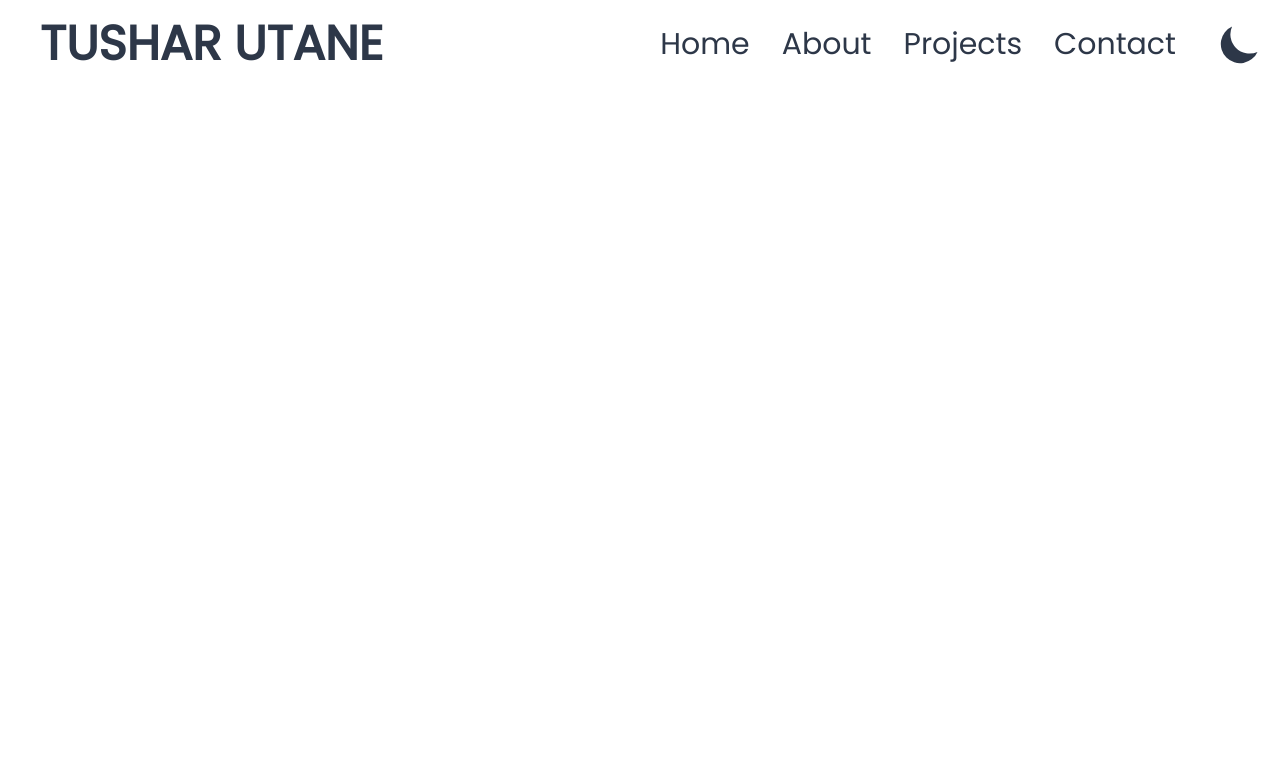
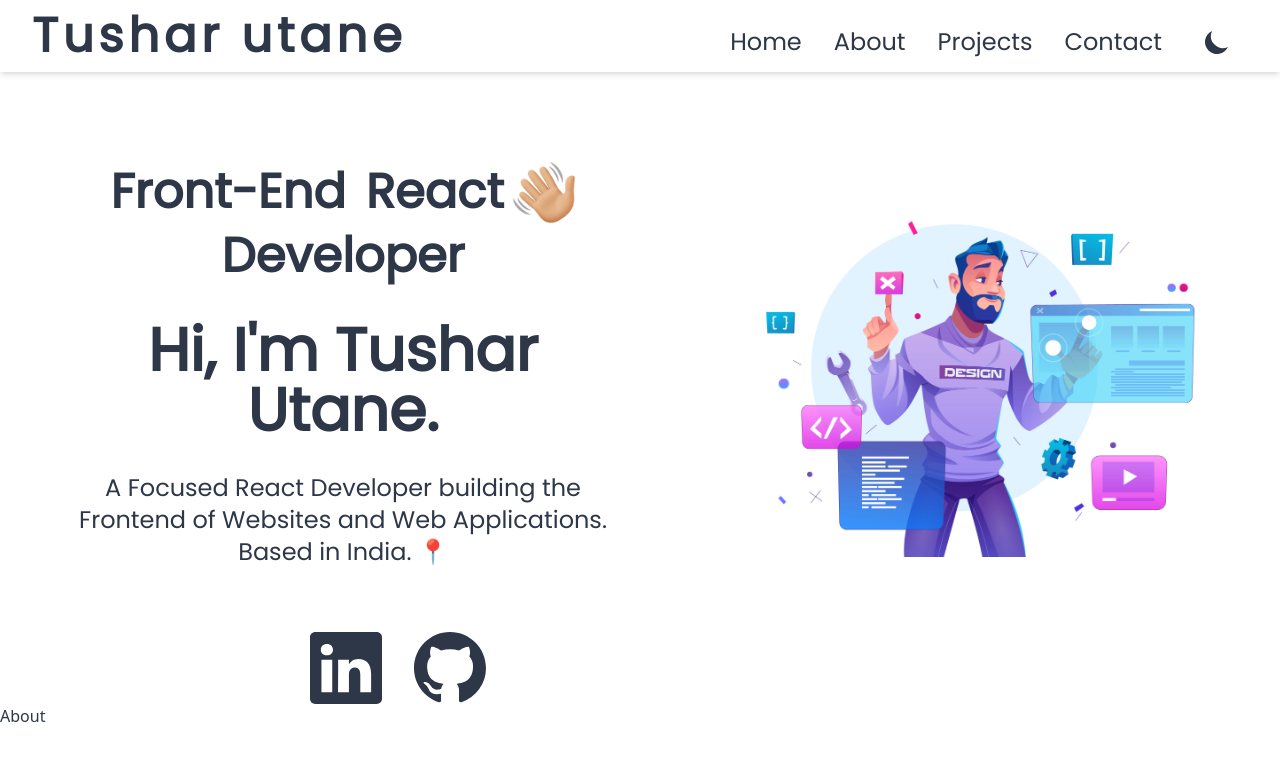
Before and after one commit to TusharUtane07/personal-portfolio, a React (Create React App) app: page / in a window 1280 px wide. Shown: the top 760 px of the page. Built offline with nearby package versions, Linux system fonts and the light colour scheme.

Commit message:
Home page Done

```diff
--- a/public/index.html
+++ b/public/index.html
@@ -7,6 +7,9 @@
     <link rel="preconnect" href="https://fonts.googleapis.com">
 <link rel="preconnect" href="https://fonts.gstatic.com" crossorigin>
 <link href="https://fonts.googleapis.com/css2?family=Poppins&display=swap" rel="stylesheet">
+<link rel="preconnect" href="https://fonts.googleapis.com">
+<link rel="preconnect" href="https://fonts.gstatic.com" crossorigin>
+<link href="https://fonts.googleapis.com/css2?family=Pacifico&display=swap" rel="stylesheet">
     <title>Tushar Utane</title>
 </head>
 <body className="dark">
--- a/src/App.jsx
+++ b/src/App.jsx
@@ -1,10 +1,14 @@
 import React from 'react'
 import Navbar from './components/Navbar'
+import Home from './components/Home'
+import About from './components/About'
 
 const App = () => {
   return (
     <div>
       <Navbar/>
+      <Home/>
+      <About/>
     </div>
   )
 }
--- /dev/null
+++ b/src/components/About.jsx
@@ -0,0 +1,9 @@
+import React from 'react'
+
+const About = () => {
+  return (
+    <div>About</div>
+  )
+}
+
+export default About
--- /dev/null
+++ b/src/components/Home.jsx
@@ -0,0 +1,48 @@
+import React from "react";
+import w1 from "../assests/w1.png";
+import w2 from "../assests/w2.jpg";
+import { BsGithub, BsLinkedin } from "react-icons/bs";
+
+const Home = () => {
+  return (
+    <div className="font-poppins">
+      <div className="lg:flex lg:items-center lg:justify-center lg:mt-10 lg:mx-5 lg:space-x-10">
+        <div className="">
+          <div className="mt-16 text-5xl font-bold text-center md:text-7xl lg:mt-10 lg:text-5xl lg:flex lg:items-center lg:space-x-5 lg:justify-center">
+            <h2>Front-End</h2>
+            <h2 className="flex items-center justify-center my-2 lg:justify-start">
+              React <img src={w1} className="w-12 ml-2 lg:w-16" />
+            </h2>
+          </div>
+            <h2 className="text-5xl font-bold text-center ">Developer</h2>
+          <div className="mt-12 text-2xl mx-8 text-center md:text-2xl md:my-16 lg:mt-10 lg:mx-10 ">
+            <span className="font-bold text-3xl md:text-5xl block lg:text-6xl lg:mb-8">
+              Hi, I'm Tushar Utane.
+            </span>
+            <span>
+              A Focused React Developer building the Frontend of Websites and
+              Web Applications.
+            <span> Based in India. 📍</span>
+            </span>
+          </div>
+          </div>
+        <div className="hidden lg:flex items-center">
+          <img src={w2} alt="developer-image" className="w-[70rem] rounded-lg" />
+        </div>
+      </div>
+      <div className="mt-14 text-5xl md:text-7xl  flex items-center justify-center space-x-6 md:space-x-8 lg:justify-start lg:ml-[310px] lg:mt-0">
+            <a
+              href="https://www.linkedin.com/in/tushar-utane-492b00260/"
+              target="_blank"
+            >
+              <BsLinkedin />
+            </a>
+            <a href="https://github.com/CodeWithTusharUtane" target="_blank">
+              <BsGithub />
+            </a>
+          </div>
+    </div>
+  );
+};
+
+export default Home;
--- a/src/components/Navbar.jsx
+++ b/src/components/Navbar.jsx
@@ -8,12 +8,12 @@ const Navbar = () => {
 
   return (
     <>
-    <div className="font-poppins text-primary lg:hidden">
+    <div className="font-poppins text-primary lg:hidden shadow-md">
       <div
-        className="uppercase flex items-center justify-between mx-5 text-2xl h-16  md:text-5xl
-      md:mx-10 md:my-3 font-extrabold"
+        className=" flex items-center justify-between mx-5 text-2xl h-16  md:text-5xl
+      md:mx-10 md:my-5 md:pb-2 font-extrabold"
       >
-        <div>tushar utane</div>
+        <div>Tushar utane</div>
         <div>
           <ThemeToggle />
         </div>
@@ -30,12 +30,12 @@ const Navbar = () => {
       <div
         className={
           nav
-            ? "fixed top-0 left-0 w-screen h-screen bg-white text-black  z-10 duration-300"
-            : "fixed top-0 left-[-100%] w-[300px] h-screen bg-white  text-black z-10 duration-300"
+            ? "fixed top-0 left-0 w-screen h-screen bg-white text-black  z-10 duration-700"
+            : "fixed top-0 left-[-100%] w-[300px] h-screen bg-white  text-black z-10 duration-700"
         }
       >
         <div className="flex items-center justify-between h-16 mx-5 md:mx-10 md:my-3">
-          <div className="uppercase text-2xl text-black  md:text-5xl font-bold">
+          <div className="uppercase text-2xl text-black  md:text-5xl font-bold ">
             Tushar utane
           </div>
           <RxCross1
@@ -43,7 +43,7 @@ const Navbar = () => {
             className="text-3xl md:text-5xl"
           />
         </div>
-        <div className="flex flex-col text-center justify-center mt-10 space-y-5 text-2xl md:text-5xl md:space-y-14 md:mt-16">
+        <div className="flex flex-col text-center justify-center mt-16 space-y-12 text-4xl md:text-5xl md:space-y-14 md:mt-16">
           <div className="">Home</div>
           <div className="">About</div>
           <div className="">Projects</div>
@@ -53,13 +53,13 @@ const Navbar = () => {
       </div>
     </div>
     {/* Desktop */}
-    <div className="font-poppins mt-3 hidden lg:flex items-center justify-between">
-        <div className="uppercase text-5xl font-bold ml-10">Tushar utane</div>
-      <div className="flex items-center space-x-8 justify-between">
-        <div className="text-3xl ">Home</div>
-        <div className="text-3xl ">About</div>
-        <div className="text-3xl ">Projects</div>
-        <div className="text-3xl ">Contact</div>
+    <div className="font-poppins mt-3 hidden lg:flex items-center justify-between shadow-md">
+        <div className=" text-5xl font-bold ml-5 xl:ml-8 tracking-widest xl:pb-3">Tushar utane</div>
+      <div className="flex items-center space-x-5 justify-between mr-5 xl:mr-8 xl:space-x-8 ">
+        <div className="text-2xl ">Home</div>
+        <div className="text-2xl ">About</div>
+        <div className="text-2xl ">Projects</div>
+        <div className="text-2xl ">Contact</div>
         <div>
           <ThemeToggle/>
         </div>
--- a/src/components/ThemeToggle.jsx
+++ b/src/components/ThemeToggle.jsx
@@ -12,7 +12,7 @@ const ThemeToggle = () => {
           className="flex items-center cursor-pointer"
           onClick={() => setTheme(theme === "dark" ? "light" : "dark")}
         >
-          <HiSun className="text-primary text-3xl md:text-5xl mr-2"/>
+          <HiSun className="text-primary text-3xl md:text-5xl mr-2 lg:text-3xl"/>
 
         </div>
       ) : (
@@ -20,7 +20,7 @@ const ThemeToggle = () => {
           className="flex items-center cursor-pointer"
           onClick={() => setTheme(theme === "dark" ? "light" : "dark")}
         >
-          <HiMoon className="text-primary text-3xl md:text-5xl mr-2"/>
+          <HiMoon className="text-primary text-3xl md:text-5xl mr-2 lg:text-3xl"/>
 
         </div>
       )}
--- a/tailwind.config.js
+++ b/tailwind.config.js
@@ -7,7 +7,8 @@ module.exports = {
   theme: {
     extend: {
       fontFamily:{
-        poppins: ['poppins', 'sans-serif']
+        poppins: ['poppins', 'sans-serif'],
+        pacifico: ['Pacifico', 'cursive']
       },
       backgroundColor: {
         primary: 'var(--color-bg-primary)',
```
Also changed, not shown: src/assests/w1.png (added), src/assests/w2.jpg (added), src/index.css (line endings or trailing spaces).
